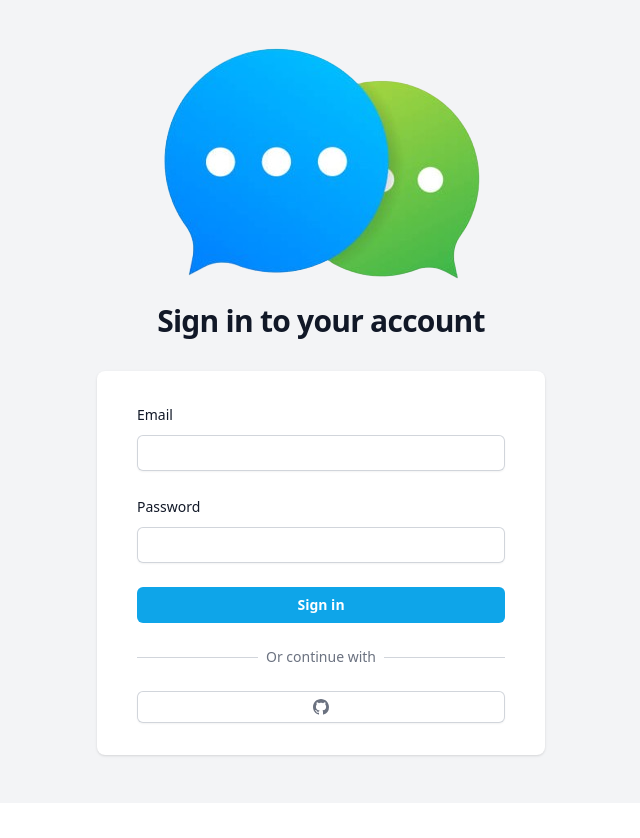
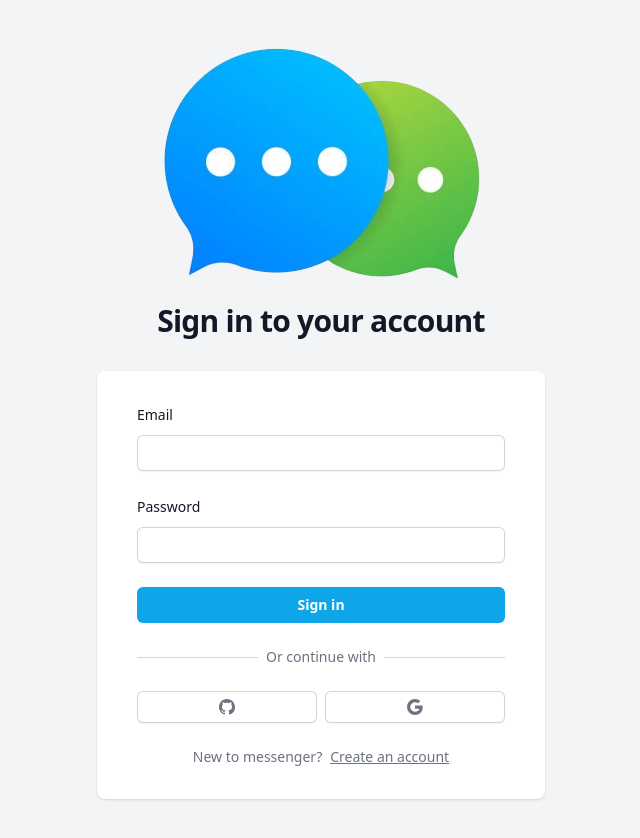
Before and after one commit to ehoover3/Messenger, a Next.js app: page / in a window 1280 px wide. Shown: the top 838 px of the page, without its empty margins (319-959 px from the left). Before the commit the page ends 803 px from the top, so only its background shows below. Built offline with nearby package versions, Linux system fonts and the light colour scheme.

Commit message:
update sign up / login text and buttons

```diff
--- a/app/(site)/components/AuthForm.tsx
+++ b/app/(site)/components/AuthForm.tsx
@@ -2,7 +2,7 @@
 
 import { useCallback, useState } from "react";
 import { FieldValues, SubmitHandler, useForm } from "react-hook-form";
-import { BsGithub } from "react-icons/bs";
+import { BsGithub, BsGoogle } from "react-icons/bs";
 import Input from "@/app/components/inputs/Input";
 import Button from "@/app/components/Button";
 import AuthSocialButton from "./AuthSocialButton";
@@ -74,7 +74,14 @@ const AuthForm = () => {
             </div>
           </div>
           <div className='mt-6 flex gap-2'>
-            <AuthSocialButton icon={BsGithub} />
+            <AuthSocialButton icon={BsGithub} onClick={() => socialAction("github")} />
+            <AuthSocialButton icon={BsGoogle} onClick={() => socialAction("google")} />
+          </div>
+        </div>
+        <div className='flex gap-2 justify-center text-sm mt-6 px-2 text-gray-500'>
+          <div>{variant === "LOGIN" ? "New to messenger?" : "Already have an account"}</div>
+          <div onClick={toggleVariant} className='underline cursor-pointer'>
+            {variant === "LOGIN" ? "Create an account" : "Login "}
           </div>
         </div>
       </div>
```
